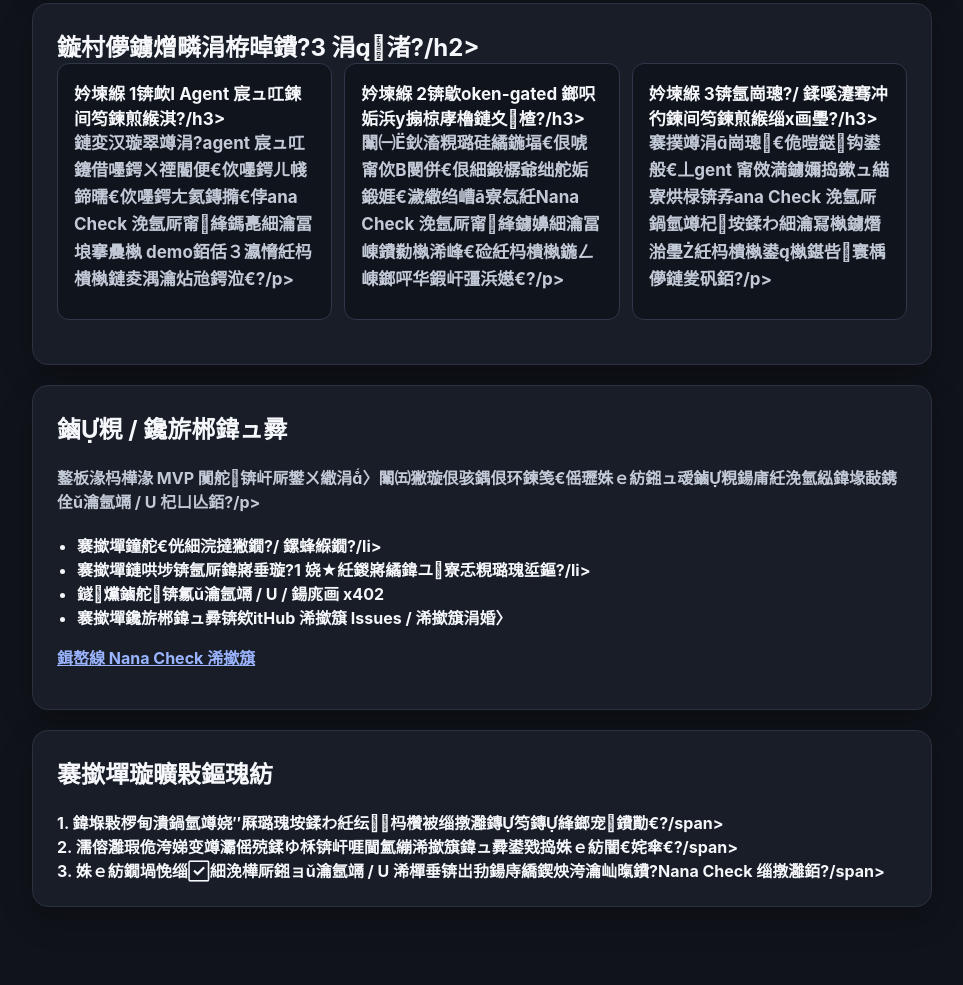
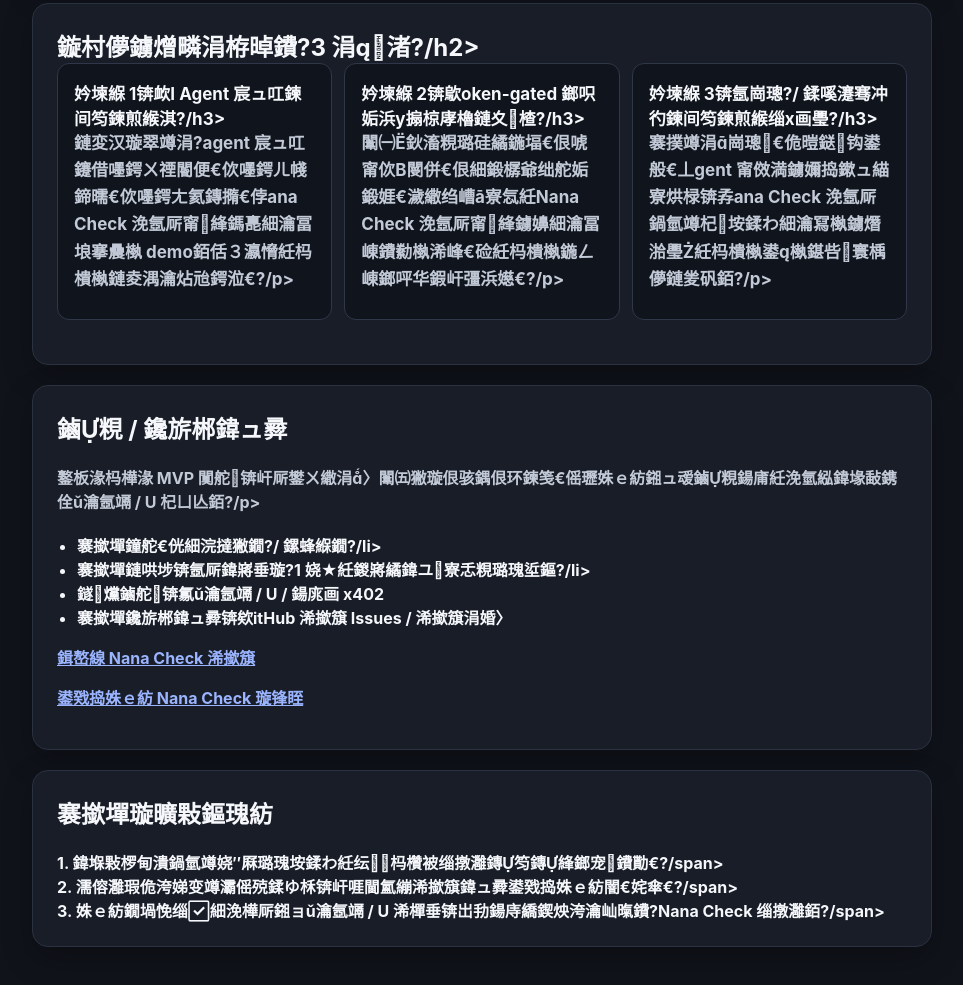
Before and after one commit to q870790290-blip/nana-check, a website: page docs/index.html in a window 1280 px wide. Shown: the part 949-1934 px from the top of the page, without its empty margins (158-1121 px from the left). Drawn offline with Linux system fonts and the light colour scheme.

Commit message:
Add formal paid request link

```diff
--- a/docs/index.html
+++ b/docs/index.html
@@ -79,6 +79,7 @@
           <li>褰撳墠鑱旂郴鍏ュ彛锛欸itHub 浠撳簱 Issues / 浠撳簱涓婚〉</li>
         </ul>
         <p><a href="https://github.com/q870790290-blip/nana-check" target="_blank" rel="noreferrer">鍓嶅線 Nana Check 浠撳簱</a></p>
+        <p><a href="https://github.com/q870790290-blip/nana-check/issues/new/choose" target="_blank" rel="noreferrer">鍙戣捣姝ｅ紡 Nana Check 璇锋眰</a></p>
       </section>
 
       <section class="card">
```
